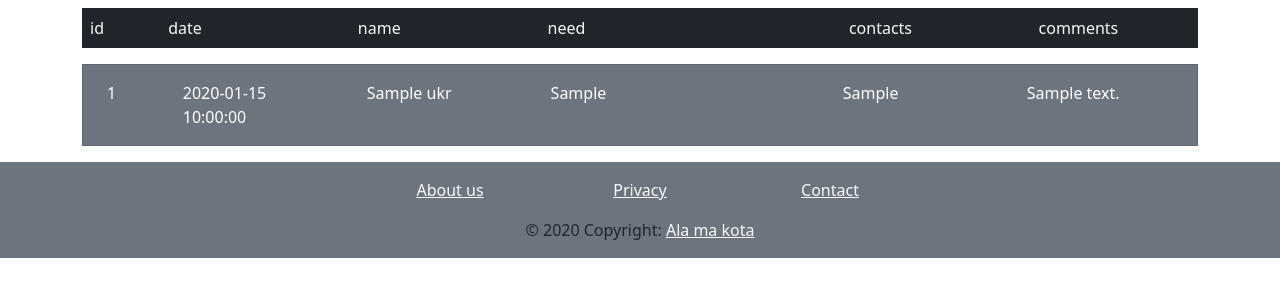
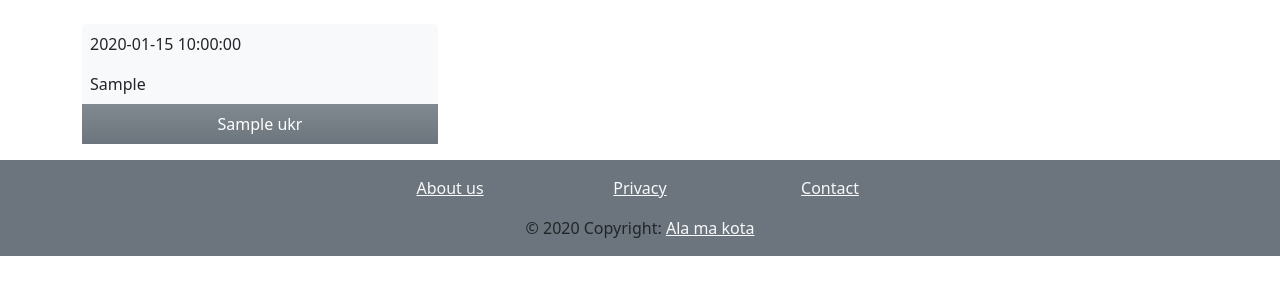
Before and after one commit to CaleksanderkC/humanitarian_site, a PHP site: page / in a window 1280 px wide. Shown: the part 64-364 px from the top of the page. Run offline with PHP 8.4, Linux system fonts and the light colour scheme; tables that the repository leaves empty or names only in its code hold one stand-in row (values such as "Sample post").

Commit message:
change UI

```diff
--- /dev/null
+++ b/connection_data.php
@@ -0,0 +1,13 @@
+<?php
+// $servername = "sql108.epizy.com";
+// $username = "epiz_31203125";
+// $password = "8U9NKPeF98aB2V";
+// $dbname = "epiz_31203125_help_db";
+
+
+$servername = "localhost";
+$username = "root";
+$password = "";
+$dbname = "help_db";
+
+?>
--- a/css/style.css
+++ b/css/style.css
@@ -37,7 +37,13 @@
 
 }
 
-/*.blog-footer p:last-child {
-  margin-bottom: 0;
+
+.t-d-n
+{
+	text-decoration:  none;
 }
-*/
+
+.t-a-c
+{
+	text-align: center;
+}
--- a/index.php
+++ b/index.php
@@ -19,33 +19,12 @@
 
 <main class="container mt-2">
   <?php
-    // $servername = "sql108.epizy.com";
-    // $username = "epiz_31203125";
-    // $password = "8U9NKPeF98aB2V";
-    // $dbname = "epiz_31203125_help_db";
 
-
-    $servername = "localhost";
-    $username = "root";
-    $password = "";
-    $dbname = "help_db";
-
-
+    include 'connection_data.php';
     $conn = new mysqli($servername, $username, $password, $dbname);
 
     if ($conn->connect_error){
       die("Connection failed: " . $conn->connect_error);
-    }else {
-
-      echo "
-      <div class=' table-list d-flex flex-row bd-highlight mb-3 justify-content-sm-between bg-dark text-light'>
-          <div class='p-2 bd-highlight w5p' >id</div>
-          <div class='p-2 bd-highlight w15p'>date</div>
-          <div class='p-2 bd-highlight w15p'>name</div>
-          <div class='p-2 bd-highlight w25p'>need</div>
-          <div class='p-2 bd-highlight w15p'>contacts</div>
-          <div class='p-2 bd-highlight w15p'>comments</div>
-      </div>";
     }
 
     $sql = "SELECT * FROM `help_ukr` ORDER BY `status`;";
@@ -64,6 +43,7 @@
 
     $result = $conn->query($sql);
 
+    echo " <div class='row align-items-md-stretch'> ";
     if ($result->num_rows > 0) {
       while($row = $result->fetch_assoc()) {
 
@@ -71,15 +51,27 @@
 
         $href_id = 'help_info.php?' . $row["id"];
 
+
         echo "
-          <a href='$href_id' class=' d-flex flex-row $color  mb-3 justify-content-sm-between table-list list-group-item list-group-item-action'>
-            <div class='p-2 w5p '>{$row['id']}</div>
-            <div class='p-2 w15p'>{$row['date']}</div>
-            <div class='p-2 w15p'>{$row['name']}</div>
-            <div class='p-2 w25p'>{$row['need']}</div>
-            <div class='p-2 w15p'>{$row['contacts']}</div>
-            <div class='p-2 w15p'>{$row['comments']}</div>
-          </a>";
+          <div class='col-md-4 mt-3'>
+            <div class='h-100 text-dark bg-light rounded-3'>
+              <div  class='d-flex flex-column'>
+
+                <a href='$href_id' class='link-dark t-d-n'>
+
+                  <div class='p-2 align-items-start justify-content-around'>
+                    {$row['date']}
+                  </div>
+                  <div class='p-2'>{$row['need']}</div>
+                  <div class='p-2 align-items-end t-a-c text-white bg-secondary bg-gradient'>{$row['name']}</div>
+
+                </a>
+
+              </div>
+            </div>
+          </div>
+        ";
+
       }
     }
 
@@ -90,37 +82,10 @@
         </div>";
     }
 
+    echo "</div>";
+
     $conn->close();
   ?>
-
-<!--     <div class="p-5 mb-4 bg-light rounded-3">
-      <div class="container-fluid py-5">
-        <h1 class="display-5 fw-bold">Custom jumbotron</h1>
-        <p class="col-md-8 fs-4">Using a series of utilities, you can create this jumbotron, just like the one in previous versions of Bootstrap. Check out the examples below for how you can remix and restyle it to your liking.</p>
-        <button class="btn btn-primary btn-lg" type="button">Example button</button>
-      </div>
-    </div> -->
-
-<!--     <div class="row align-items-md-stretch">
-      <div class="col-md-6">
-        <div class="h-100 p-5 text-white bg-dark rounded-3">
-          <h2>Change the background</h2>
-          <p>Swap the background-color utility and add a `.text-*` color utility to mix up the jumbotron look. Then, mix and match with additional component themes and more.</p>
-          <button class="btn btn-outline-light" type="button">Example button</button>
-        </div>
-      </div>
-
-
-      <div class="col-md-6">
-        <div class="h-100 p-5 bg-light border rounded-3">
-          <h2>Add borders</h2>
-          <p>Or, keep it light and add a border for some added definition to the boundaries of your content. Be sure to look under the hood at the source HTML here as we've adjusted the alignment and sizing of both column's content for equal-height.</p>
-          <button class="btn btn-outline-secondary" type="button">Example button</button>
-        </div>
-      </div>
-
-    </div> -->
-
 
 </main>
 
```
Also changed, not shown: add_script.php (+1 -12 lines), help_info.php (+1 -9 lines), test.php (added, +56 -0 lines).
